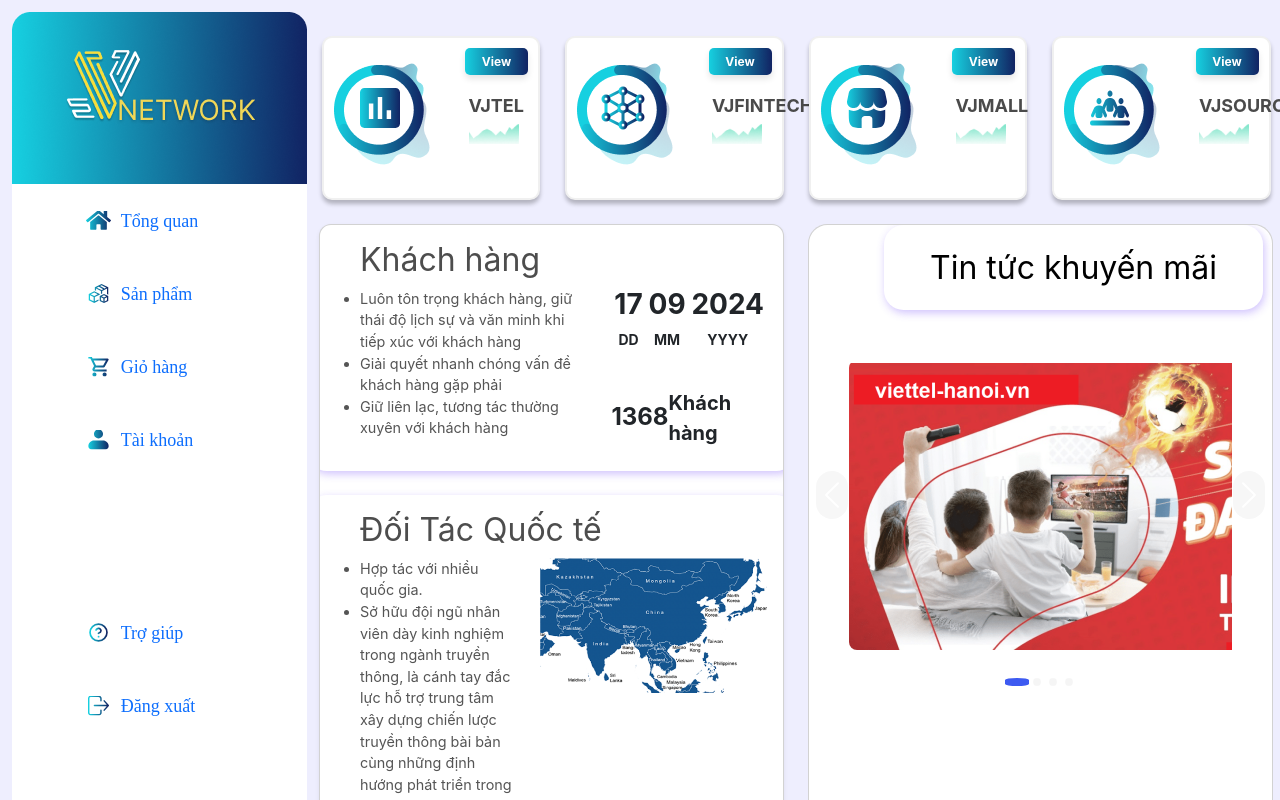
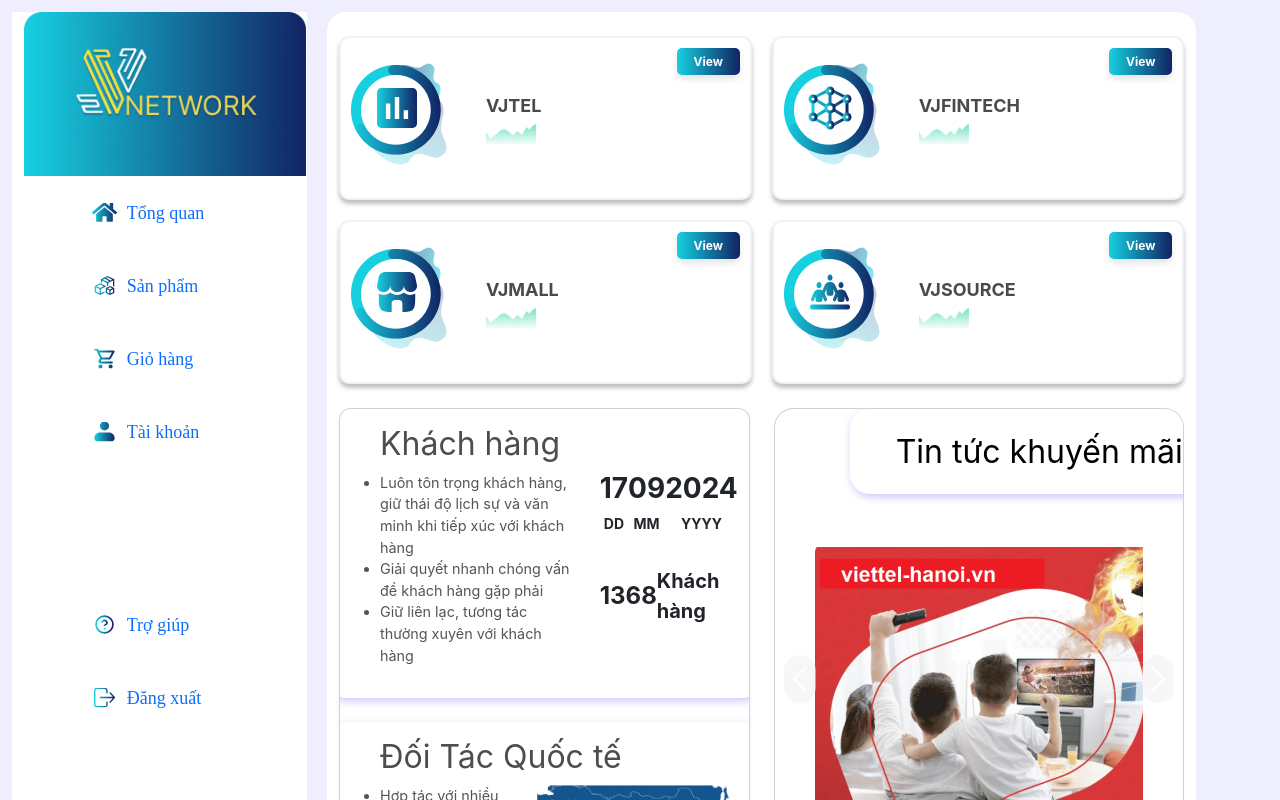
Before and after one commit to cuongtuooo/uiuxvjnetw, a React (Create React App) app: page / in a window 1280 px wide. Shown: the top 800 px of the page. Built offline with nearby package versions, Linux system fonts and the light colour scheme.

Commit message:
update12h56ngay18/11

```diff
--- a/src/layouts/homepage/component/Carousel.css
+++ b/src/layouts/homepage/component/Carousel.css
@@ -87,3 +87,13 @@
     padding: 8px 16px 8px 16px;
     border-radius: 28px;
 }
+
+@media (min-width: 740px) and ( max-width: 1023px) {
+    .carousel__title-wrap {
+        margin: 0 auto; /* Căn giữa trên tablet */
+    }
+
+    .carousel-indicators {
+        bottom: -15%;
+    }
+}
--- a/src/layouts/homepage/component/Category.css
+++ b/src/layouts/homepage/component/Category.css
@@ -121,3 +121,17 @@
 .main__list-items.active .main__list-items-button {
     display: none;
 }
+
+@media (max-width: 995px) {
+    .main__list-items {
+        flex: 0 0 calc(100% - 10px); /* Chiếm toàn bộ trên màn hình nhỏ */
+        max-width: calc(100% - 10px);
+    }
+}
+
+@media (min-width: 994px) and ( max-width: 1300px) {
+    .main__list-items {
+        flex: 0 0 calc(50% - 10px); /* Chiếm toàn bộ trên màn hình nhỏ */
+        max-width: calc(50% - 10px);
+    }
+}
--- a/src/layouts/homepage/component/Category.tsx
+++ b/src/layouts/homepage/component/Category.tsx
@@ -29,11 +29,11 @@
     };
 
     return (
-        <ul className="main__list mt-4">
+        <ul className="main__list mt-4 row">
             {categoryItems.map((category, index) => (
                 <li
                     key={index}
-                    className={`main__list-items ${activeIndex === index ? 'active' : ''}`}
+                    className={`main__list-items col-lg-3 col-md-4 col-sm-6 col-12 ${activeIndex === index ? 'active' : ''}`}
                     onClick={() => handleItemClick(index, category.name)}
                 >
                     <a href="#" className="main__list-items-link">
--- a/src/layouts/homepage/component/Main.tsx
+++ b/src/layouts/homepage/component/Main.tsx
@@ -12,11 +12,11 @@
     };
 
     return (
-        <div className="main col-9">
+        <div className="main main-container col-xxl-9 col-xl-8 col-lg-7 col-md-4 col-12">
             <Category onCategoryClick={handleCategoryClick} />
 
             <div className="row mt-4">
-                <div className="col-md-6">
+                <div className="col-lg-6 col-md-12 mb-4">
                     <div className="card shadow-sm" style={{ borderRadius: '12px', overflow: 'hidden' }}>
                         <Calender />
 
@@ -34,7 +34,7 @@
                     </div>
                 </div>
 
-                <div className="col-md-6">
+                <div className="col-lg-6 col-md-12">
                     <Carousel />
                 </div>
             </div>
--- a/src/layouts/homepage/component/Menu.css
+++ b/src/layouts/homepage/component/Menu.css
@@ -1,13 +1,13 @@
 .menu {
-    width: 295px;
-    border-radius: 18.47px;
+    width: 100%; /* Chiếm toàn bộ chiều ngang trên thiết bị nhỏ */
+    max-width: 295px; /* Giới hạn chiều rộng trên desktop */
     background-color: #FFFFFF;
     margin-left: 1.5rem;
 }
 
 .menu__logo {
     display:block;
-    max-width: 100%;
+    max-width: 104%;
 }
 
 .menu__list {
--- a/src/layouts/homepage/component/Menu.tsx
+++ b/src/layouts/homepage/component/Menu.tsx
@@ -2,7 +2,7 @@
 
 function Menu() {
     return (
-        <div className="menu col-3 p-0">
+        <div className="menu col-lg-3 col-md-4 col-12">
             <img src="./image/logohomepage.png" alt="" className="menu__logo" />
             <ul className="menu__list list-style-none list-unstyled">
                 <li className="menu__list-items">
```
